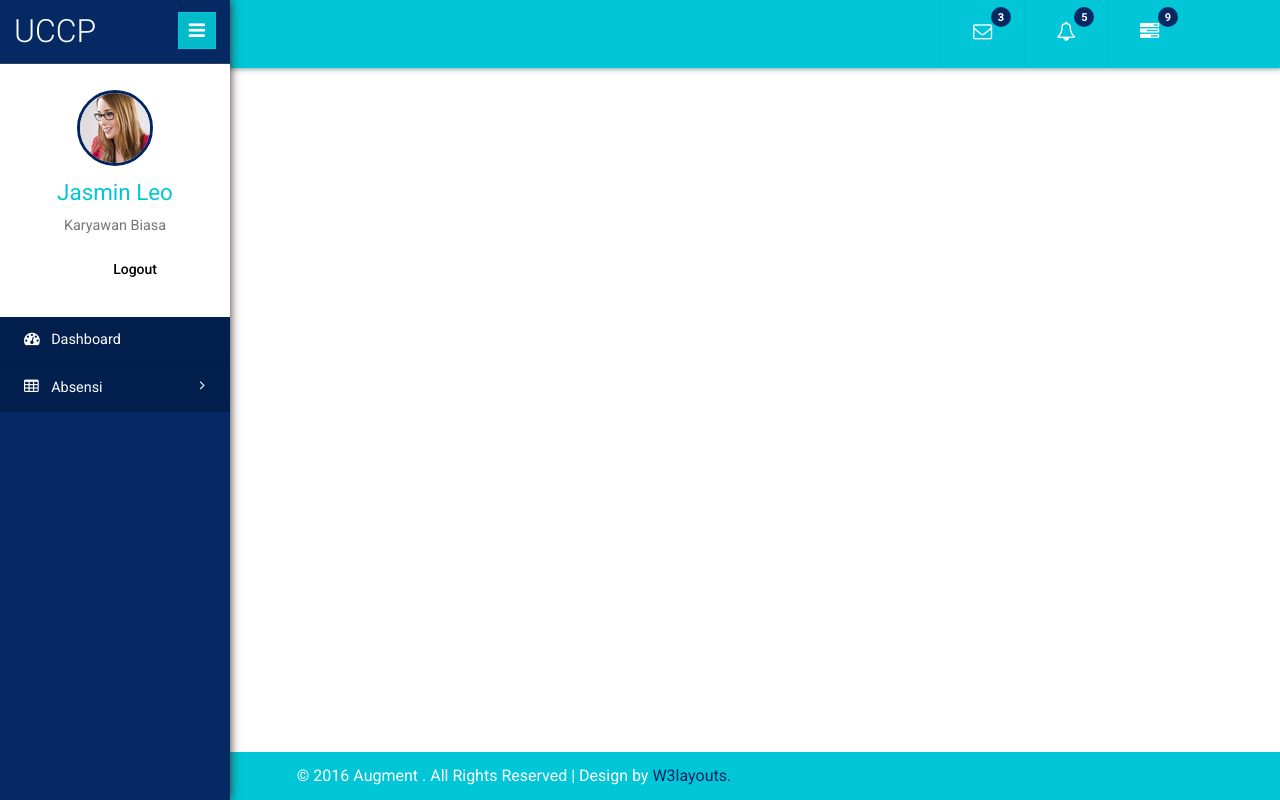
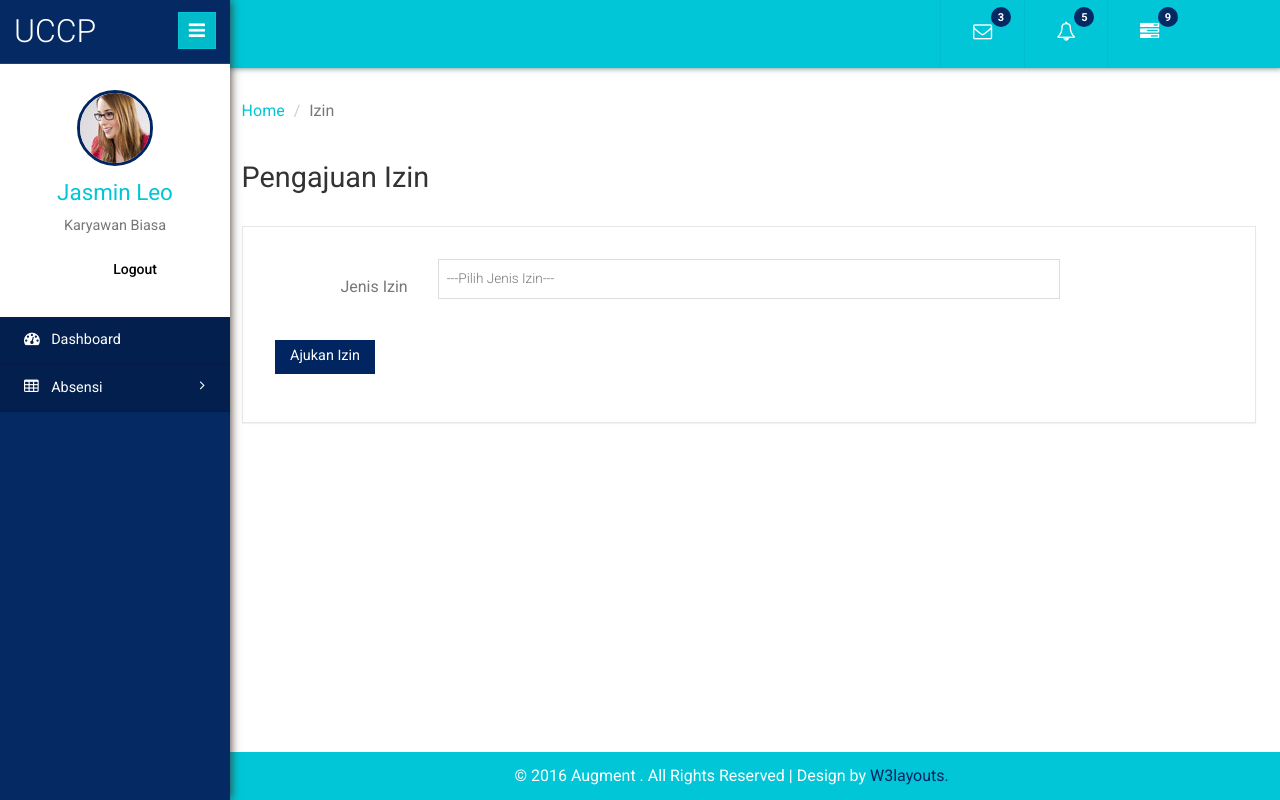
Before and after one commit to galihdea/Sistem-Absensi-UCCP, a PHP site: page /izin.php in a window 1280 px wide. Run offline with PHP 8.4, Linux system fonts and the light colour scheme; some libraries are stand-ins or nearby versions.

Commit message:
Fitur Izin
Menambahkan fitur izin karyawan ke izin.php

```diff
--- a/izin.php
+++ b/izin.php
@@ -268,20 +268,93 @@ Smartphone Compatible web template, free webdesigns for Nokia, Samsung, LG, Sony
 				</div>
 					<!-- //header-ends -->
 						<div class="outter-wp">
-								<!--custom-widgets-->
-																								<!--/candile-->
+											<!--/sub-heard-part-->
+											 <div class="sub-heard-part">
+													   <ol class="breadcrumb m-b-0">
+															<li><a href="karyawan.php">Home</a></li>
+															<li class="active">Izin</li>
+														</ol>
+											</div>
+											<!--/sub-heard-part-->
+												<!--/forms-->
+													<div class="forms-main">
 
-														</div>
-																						<div class="candile">
+																<!--/forms-inner-->
+													  				<div class="forms-inner">
+
+																			  <!--/set-2-->
+																		<div class="set-1">
+																			<div class="graph-2 general">
+																				<h3 class="inner-tittle two">Pengajuan Izin</h3>
+																					<div class="grid-1">
+																							<div class="form-body">
+																									<form class="form-horizontal">
+
+
+																										<div class="form-group">
+																											<label for="selector1" class="col-sm-2 control-label">Jenis Izin</label>
+																											<div class="col-sm-8">
+																												<select name="selector1" id="selector1" class="form-control1" onchange="pilihForm(this.value)">
+																												<option value="" disabled selected style="display:none;">---Pilih Jenis Izin---</option>
+																												<option value="sakit">SAKIT</option>
+																												<option value="cuti">CUTI</option>
+																												<option value="izin">IZIN</option>
+																											</select></div>
+																										</div>
+																										<script>
+																											function pilihForm(form_param){
+																												let form_sakit = document.getElementById("form_sakit");
+																												let form_cuti = document.getElementById("form_cuti");
+																												let form_izin = document.getElementById("form_izin");
+																												//form_after.innerHTML='';
+																												switch(form_param){
+																													case "sakit":
+																														form_izin.innerHTML='';form_cuti.innerHTML='';
+																														//form_after.innerHTML='';
+																														form_sakit.innerHTML='<div class="form group"><label for="txtarea1" class="col-sm-2 control-label">Keterangan Sakit</label><div class="col-sm-8"><textarea name="txtarea1" id="ketSakit" cols="50" rows="4" class="form-control1"></textarea></div></div><br><div class="form-group"> <label for="exampleInputFile">Upload Surat Keterangan dokter</label> <input type="file" id="exampleInputFile"> <p class="help-block">Jika ada.</p> </div>';
+																														break;
+																													case "cuti":
+																														form_sakit.innerHTML='';form_izin.innerHTML='';
+																														form_cuti.innerHTML='<div class="col-md-12 form-group1 group-mail"><label class="control-label ">Dari</label><input type="date" class="form-control1 ng-invalid ng-invalid-required" ng-model="model.date" required=""></div><div class="col-md-12 form-group1 group-mail"><label class="control-label ">Sampai</label><input type="date" class="form-control1 ng-invalid ng-invalid-required" ng-model="model.date" required=""></div>';
+																														break;
+																													case "izin":
+																														form_sakit.innerHTML='';form_cuti.innerHTML='';
+																														//form_after.innerHTML='';
+																														form_izin.innerHTML='<div class="form-group"><label for="txtarea1" class="col-sm-2 control-label">Keterangan Izin</label><div class="col-sm-8"><textarea name="txtarea1" id="txtarea1" cols="50" rows="4" class="form-control1"></textarea></div></div>';
+																														break;
+																												}
+
+																											}
+																										</script>
+																										<div id="form_sakit"></div>
+																										<div id="form_cuti"></div>
+																										<div id="form_izin"></div>
+
+																									</form>
+																								</form>
+																								<div class="submit"><input type="submit" onclick="myFunction()" value="Ajukan Izin" ></div>
+																								<div class="clearfix"></div>
 
 
 
-													</div>
+																							</form>
+																							</div>
 
+																					</div>
+																				</div>
+																			</div>
+																			 <!--//set-2-->
+																			 <!--/set-3-->
 
+																			<!--//set-3-->
+																			<!--/set-4-->
 
-															</div>
-															</div>
+																		   <!--//set-4-->
+																		</div>
+																	<!--//forms-inner-->
+																</div>
+														<!--//forms-->
+												</div>
 															 <!--footer section start-->
 										<footer>
 										   <p>&copy 2016 Augment . All Rights Reserved | Design by <a href="https://w3layouts.com/" target="_blank">W3layouts.</a></p>
```
